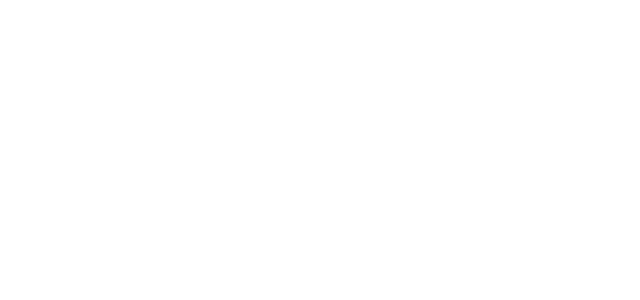
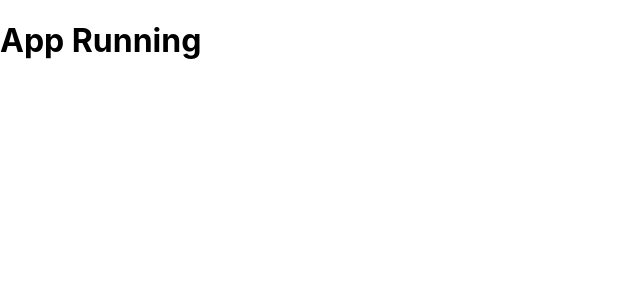
Before and after one commit to jahan-nusrat/react-test-jest-enzyme, a React (Create React App) app: page / in a window 1280 px wide. Shown: the top 300 px of the page, without its empty margins (0-640 px from the left). Built offline with nearby package versions, Linux system fonts and the light colour scheme.

Commit message:
data-test attribute remove from production

```diff
--- a/package.json
+++ b/package.json
@@ -37,6 +37,8 @@
   },
   "devDependencies": {
     "@wojtekmaj/enzyme-adapter-react-17": "^0.6.6",
+    "babel-plugin-react-remove-properties": "^0.3.0",
+    "babel-preset-env": "^1.7.0",
     "enzyme": "^3.11.0",
     "jest": "^27.4.7",
     "jest-enzyme": "^7.1.2"
--- a/src/App.js
+++ b/src/App.js
@@ -1,10 +1,11 @@
 import React from "react";
 import './App.css';
 
-function App() {
-
+const App = () => {
   return (
-    <div data-test='app-component'></div>
+    <div data-test='app-component'>
+      <h1>App Running</h1>
+    </div>
   );
 }
 
```
Also changed, not shown: 1 other file (tests, documents, lock files or other folders).
